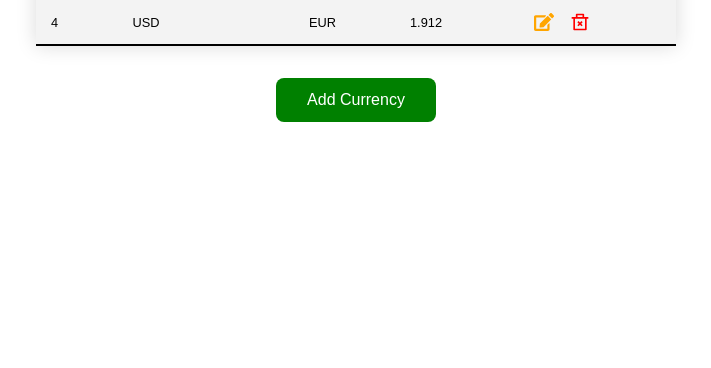
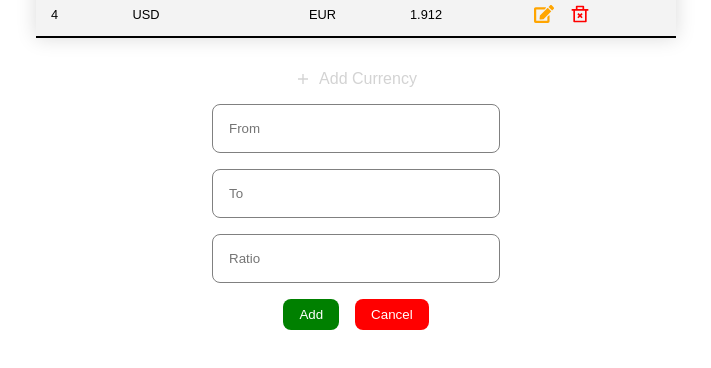
Before and after one commit to dimitris-zournatsidis/currency-calculator-app, a React (Create React App) app in the folder frontend/: page / in a window 1280 px wide. Both pictures are taken after a click on the element "Add Currency". Shown: the part 550-918 px from the top of the page, without its empty margins (284-995 px from the left). Before the commit the page ends 800 px from the top, so only its background shows below. Built offline with nearby package versions, Linux system fonts and the light colour scheme; no server answers.

Commit message:
more ui (add currency form)

```diff
--- a/frontend/src/App.css
+++ b/frontend/src/App.css
@@ -11,7 +11,7 @@ body {
 
 h1 {
   text-align: center;
-  margin-bottom: 2.5rem;
+  margin-bottom: 2rem;
   font-size: 2rem;
 }
 
@@ -57,15 +57,14 @@ form button {
 
 .content-table {
   border-collapse: collapse;
-  margin: 4rem 1rem 2rem;
-  /* font-size: 0.9rem; */
+  margin: 2.5rem 1rem 1rem;
   width: calc(100% - 2rem);
   border-radius: 0.5rem 0.5rem 0 0;
   overflow: hidden;
   box-shadow: 0 0 20px rgba(0, 0, 0, 0.15);
 }
 
-@media (min-width:801px) {
+@media (min-width: 801px) {
   .content-table {
     margin: 4rem auto 2rem;
     width: 50%;
@@ -108,20 +107,58 @@ form button {
 .edit-icon {
   color: orange;
   font-size: 1.25rem;
+  cursor: pointer;
 }
 
 .delete-icon {
   color: red;
   font-size: 1.25rem;
+  cursor: pointer;
 }
 
 .add-currency-button {
   text-align: center;
   width: 10rem;
-  margin: 0 auto;
-  padding: 0.8rem 0;
-  background-color: green;
+  margin: 0 auto 1rem;
+  display: flex;
+  justify-content: center;
+  align-items: center;
+  gap: 0.5rem;
+  cursor: pointer;
+  transition: all 100ms ease-in-out;
+}
+
+.disabled {
+  pointer-events: none;
+  color: lightgray;
+  cursor: default;
+}
+
+.add-currency-container {
+  display: flex;
+  flex-direction: column;
+  justify-content: center;
+}
+
+.add-currency-button-container {
+  margin: 1rem auto 0;
+  display: flex;
+  justify-content: center;
+  gap: 1rem;
+}
+
+.add-currency-button-container button {
+  border-radius: 0.5rem;
   color: white;
-  border-radius: 0.5rem;
+  padding: 0.5rem 1rem;
+  border: none;
   cursor: pointer;
 }
+
+.add-currency-button-container button:first-child {
+  background-color: green;
+}
+
+.add-currency-button-container button:last-child {
+  background-color: red;
+}
--- a/frontend/src/App.tsx
+++ b/frontend/src/App.tsx
@@ -16,7 +16,7 @@ export default function App() {
           <Route path='/' element={<Home />} />
         </Routes>
       </Router>
-      <ToastContainer autoClose={3000} />
+      <ToastContainer autoClose={3500} theme={'colored'} />
     </>
   );
 }
--- a/frontend/src/Home.tsx
+++ b/frontend/src/Home.tsx
@@ -4,13 +4,15 @@ import Header from './components/Header/Header';
 import CurrencyInput from './components/CurrencyInput/CurrencyInput';
 import { FaEdit } from 'react-icons/fa';
 import { RiDeleteBin2Line } from 'react-icons/ri';
+import { IoMdAdd } from 'react-icons/io';
+import { toast } from 'react-toastify';
 
 interface HomeProps {}
 
 const API_KEY = '9df0a1629d6309d1ade5a70e0261a446';
 const URL = `http://api.exchangeratesapi.io/v1/latest?access_key=${API_KEY}`;
 
-const tableHead = ['ID', 'From', 'To', 'Ratio', 'Actions'];
+// const tableHead = ['ID', 'From', 'To', 'Ratio', 'Actions'];
 
 const tableData = [
   { id: '1', from: 'CAD', to: 'USD', ratio: '1.123' },
@@ -20,11 +22,18 @@ const tableData = [
 ];
 
 export default function Home(props: HomeProps) {
+  // Currency Inputs
   const [amount1, setAmount1] = useState(1);
   const [amount2, setAmount2] = useState(1);
   const [currency1, setCurrency1] = useState('EUR');
   const [currency2, setCurrency2] = useState('USD');
   const [rates, setRates] = useState([]);
+  // Add currency form
+  const [isAddCurrencyFormVisible, setIsAddCurrencyFormVisible] =
+    useState(false);
+  const [from, setFrom] = useState('');
+  const [to, setTo] = useState('');
+  const [ratio, setRatio] = useState('');
 
   useEffect(() => {
     axios.get(URL).then((response) => {
@@ -44,6 +53,9 @@ export default function Home(props: HomeProps) {
 
   function handleDeleteClick(index: number) {
     console.log('delete clicked on index:', index);
+    window.confirm(
+      `Are you sure you want to delete currency on index ${index}`
+    );
   }
 
   function format(num: any) {
@@ -72,7 +84,20 @@ export default function Home(props: HomeProps) {
   }
 
   function handleAddCurrency() {
+    setIsAddCurrencyFormVisible(true);
     console.log('add currency clicked');
+  }
+
+  function handleCurrencySubmit() {
+    if (!from || !to || !ratio) {
+      toast.error('Please fill all fields');
+    } else {
+      toast.success('Currency added successfully');
+      console.log(from, to, ratio);
+      setFrom('');
+      setTo('');
+      setRatio('');
+    }
   }
 
   return (
@@ -97,6 +122,7 @@ export default function Home(props: HomeProps) {
         currency={currency2}
       />
 
+      {/* TABLE !!!!!!!!!!!!!!!!!!!!!!! */}
       {/* {rates.length > 0 && ( */}
       <table className='content-table'>
         <thead>
@@ -138,9 +164,49 @@ export default function Home(props: HomeProps) {
       </table>
       {/* )} */}
 
-      <div className='add-currency-button' onClick={handleAddCurrency}>
-        Add Currency
+      <div
+        className={
+          isAddCurrencyFormVisible
+            ? 'add-currency-button disabled'
+            : 'add-currency-button'
+        }
+        onClick={handleAddCurrency}
+      >
+        <IoMdAdd /> Add Currency
       </div>
+
+      {/* ADD CURRENCY FORM !!!!!!!!!!!!!!!!!!!!! */}
+      {isAddCurrencyFormVisible && (
+        <div className='add-currency-container'>
+          <form onSubmit={handleCurrencySubmit}>
+            <input
+              type='text'
+              value={from}
+              onChange={(e) => setFrom(e.target.value)}
+              placeholder='From'
+            />
+            <input
+              type='text'
+              value={to}
+              onChange={(e) => setTo(e.target.value)}
+              placeholder='To'
+            />
+            <input
+              type='text'
+              value={ratio}
+              onChange={(e) => setRatio(e.target.value)}
+              placeholder='Ratio'
+            />
+          </form>
+
+          <div className='add-currency-button-container'>
+            <button onClick={handleCurrencySubmit}>Add</button>
+            <button onClick={() => setIsAddCurrencyFormVisible(false)}>
+              Cancel
+            </button>
+          </div>
+        </div>
+      )}
     </section>
   );
 }
--- a/frontend/src/Register.tsx
+++ b/frontend/src/Register.tsx
@@ -29,7 +29,7 @@ export default function Register() {
     e.preventDefault();
 
     if (!firstName || !lastName || !email || !password || !password2) {
-      toast.error('Please fill all required fields');
+      toast.error('All fields are required');
     } else if (password !== password2) {
       toast.error('Passwords do not match');
     } else {
```
